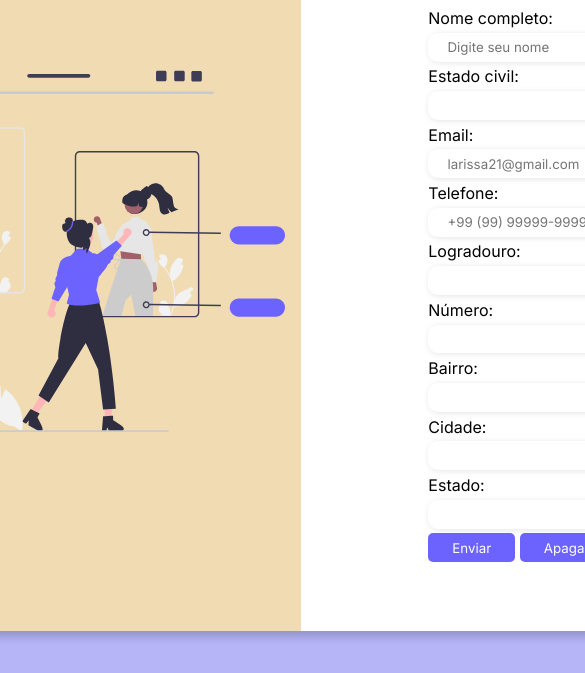
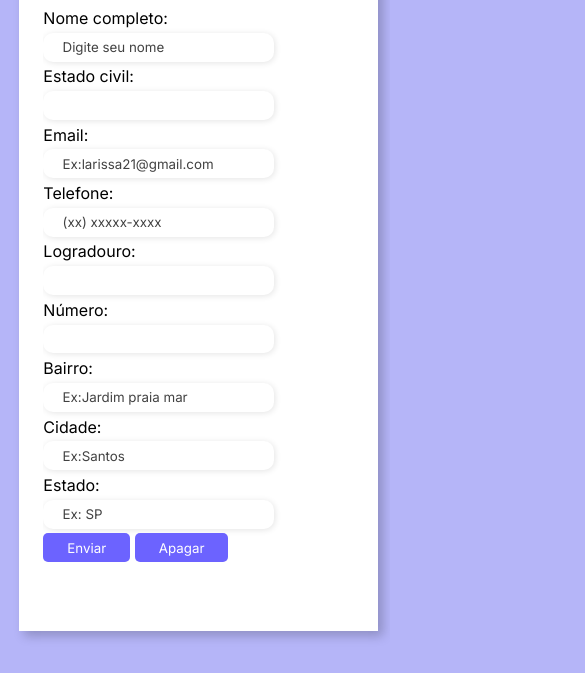
Before and after one commit to AdrianeCS/form-cadastro, a plain HTML site: page index.html in a window 390 px wide. Shown: the part 171-844 px from the top of the page, 585 px wide, since content can reach past the window. Drawn offline with Linux system fonts and the light colour scheme.

Commit message:
finalizar

```diff
--- a/index.html
+++ b/index.html
@@ -29,36 +29,41 @@
                     <input id= name type="text" name="name" placeholder="Digite seu nome" required>
                 <div class="input-box">
                     <label for="estadoCivil">Estado civil:</label>
-                    <input type="text" name="estadoCivil" id="estadoCivil" required>
+                    <input type="text" name="estadoCivil" id="estadoCivil"   required>
+
 
                 <div class="input-box">
                     <label for="emailUsuario">Email:</label>
-                    <input type="email" name="emailUsuario" id="emailUsuario" pattern="[a-z0-9._%+-]+@[a-z0-9.-]+\.[a-z]{2,}$" placeholder="larissa21@gmail.com" required>
+                    <input type="email" name="emailUsuario" id="emailUsuario" pattern="[a-z0-9._%+-]+@[a-z0-9.-]+\.[a-z]{2,}$" placeholder="Ex:larissa21@gmail.com" required>
 
                 <div class="input-box">
-                        <label for="telefoneUsuario">Telefone: </label>
-                        <input type="tel" name="telefoneUsuario" id="telefoneUsuario" ng-pattern="/^\([1-9]{2}\)[0-9]{4,5}-[0-9]{4}$/" placeholder="+99 (99) 99999-9999">
+                    <label for="telefoneUsuario">Telefone: </label>
+                    <input type="tel" name="telefoneUsuario" id="telefoneUsuario" ng-pattern="/^\([1-9]{2}\)[0-9]{4,5}-[0-9]{4}$/" placeholder="(xx) xxxxx-xxxx">
 
                 <div class="input-box">
-                        <label for="logradouroUsuario">Logradouro:</label>
-                        <input type="text" name="logradouroUsuario" id="logradouroUsuario" required>
+                    <label for="logradouroUsuario">Logradouro:</label>
+                    <input type="text" name="logradouroUsuario" id="logradouroUsuario" required>
+
                 <div class="input-box">
                     <label for="numeroCasaUsuario">Número:</label>
-                    <input type="number" name="numeroCasaUsuario" id="numeroCasaUsuario" required>
+                    <input type="number" name="numeroCasaUsuario" id="numeroCasaUsuario" placeholde="Ex:1100" required>
 
                 <div class="input-box">
                     <label for="bairroUsuario">Bairro:</label>
-                    <input type="text" name="bairroUsuario" id="bairroUsuario">
+                    <input type="text" name="bairroUsuario" id="bairroUsuario" placeholder="Ex:Jardim praia mar">
 
                 <div class="input-box">
                     <label for="cidadeUsuario">Cidade:</label>
-                    <input type="text" name="cidadeUsuario" id="cidadeUsuario" required>
+                    <input type="text" name="cidadeUsuario" id="cidadeUsuario"  placeholder="Ex:Santos" required>
+
                 <div class="input-box">
                     <label for="estadoUsuario">Estado:</label>
-                    <input name="estadoUsuario" id="estadoUsuario">
+                    <input name="estadoUsuario" id="estadoUsuario" placeholder="Ex: SP">
+
                 <div class="input-box">
                     <div class="input-box">
                     </div>
+
 
         </div>
         <div  class ="submit-reset" >
--- a/style.css
+++ b/style.css
@@ -98,7 +98,21 @@ background-color: #0c0ce94d;
     border-radius:10px;
     display: block;
     box-shadow: 1px 1px 6px #0000001c;
+
 }
+
+.input-box input:hover{
+    background-color: #eeeeee75;
+}
+
+.input-box input:focus-visible{
+    outline: 1px solid #6c63ff;
+}
+
+.input-box input::placeholder{
+color: #000000be;
+}
+
 
 .submit-reset button{
     order: none;
@@ -108,8 +122,39 @@ background-color: #0c0ce94d;
     cursor: pointer;
     color: #fff;
     border: 0.1px  #6c63ff;
+
 }
 
 .submit-reset botton :hover{
     background-color: #6b63fff1;
 }
+
+
+@media screen and (max-width:1330px) {
+    .from-image {
+        display: none;
+}
+.conteiner{
+    width: 150%;
+}
+ .form {
+    width: 300%;
+ }
+}
+
+
+@media screen and (max-width:750px) {
+    .conteiner {
+        width: 102%;
+        right: auto;
+    }
+
+    .input-grup {
+        flex-direction: column;
+        overflow-y: scroll;
+        flex-wrap: nowrap;
+        max-height: 40rem;
+        padding-right: 5rem;
+    }
+
+}
```
